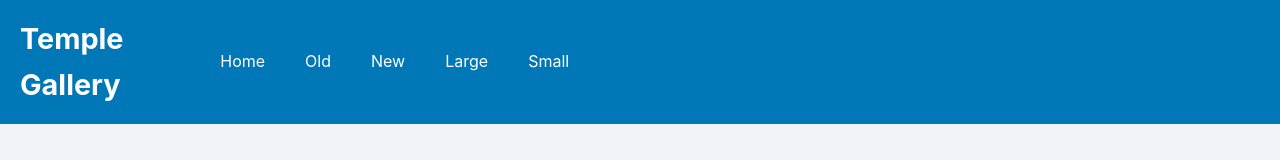
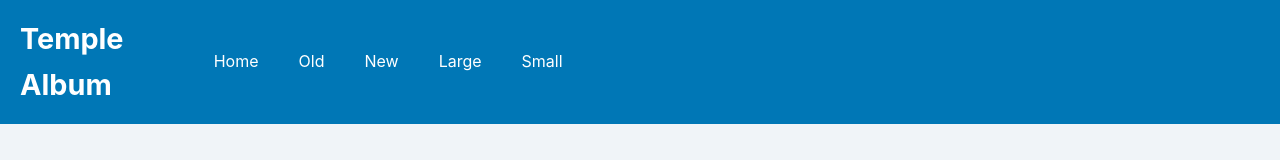
Before and after one commit to dannytech-pro/wdd131, a plain HTML site: page filtered-temples.html in a window 1280 px wide. Shown: the top 160 px of the page. Drawn offline with Linux system fonts and the light colour scheme.

Commit message:
filtered-temples

```diff
--- a/filtered-temples.html
+++ b/filtered-temples.html
@@ -15,8 +15,9 @@
     <link rel="stylesheet" href="styles/filtered-temples.css">
     <script src="scripts/filtered-temples.js" defer></script>
 </head>
+<body>
 <header>
-        <h1>Temple Gallery</h1>
+        <h1>Temple Album</h1>
         <!-- Using a simple SVG icon for the hamburger menu -->
         <button id="hamburger" aria-label="Toggle Navigation">
             <svg xmlns="http://www.w3.org/2000/svg" width="24" height="24" viewBox="0 0 24 24" fill="none" stroke="currentColor" stroke-width="2" stroke-linecap="round" stroke-linejoin="round" class="lucide lucide-menu"><line x1="4" x2="20" y1="12" y2="12"/><line x1="4" x2="20" y1="6" y2="6"/><line x1="4" x2="20" y1="18" y2="18"/></svg>
```
